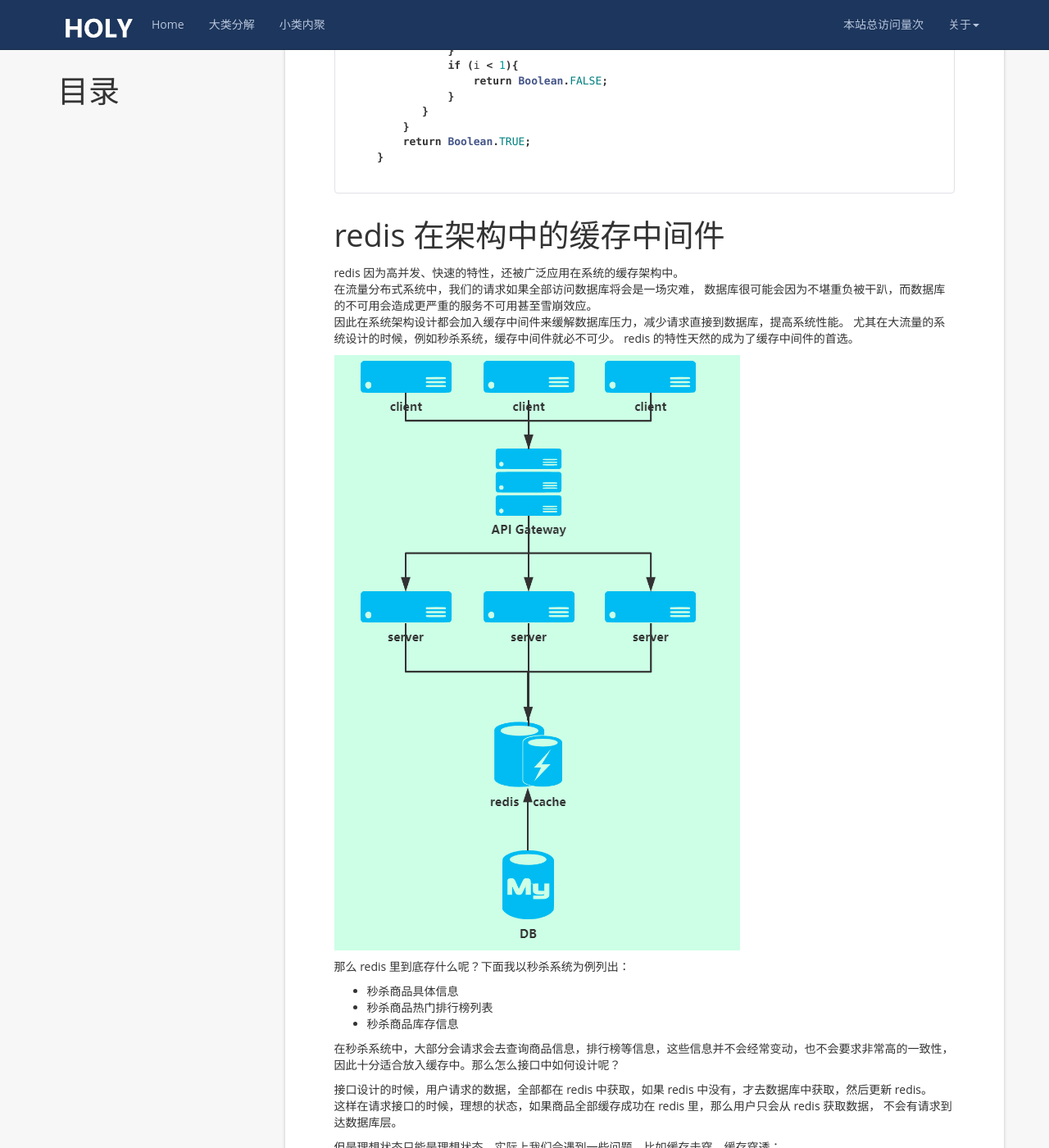
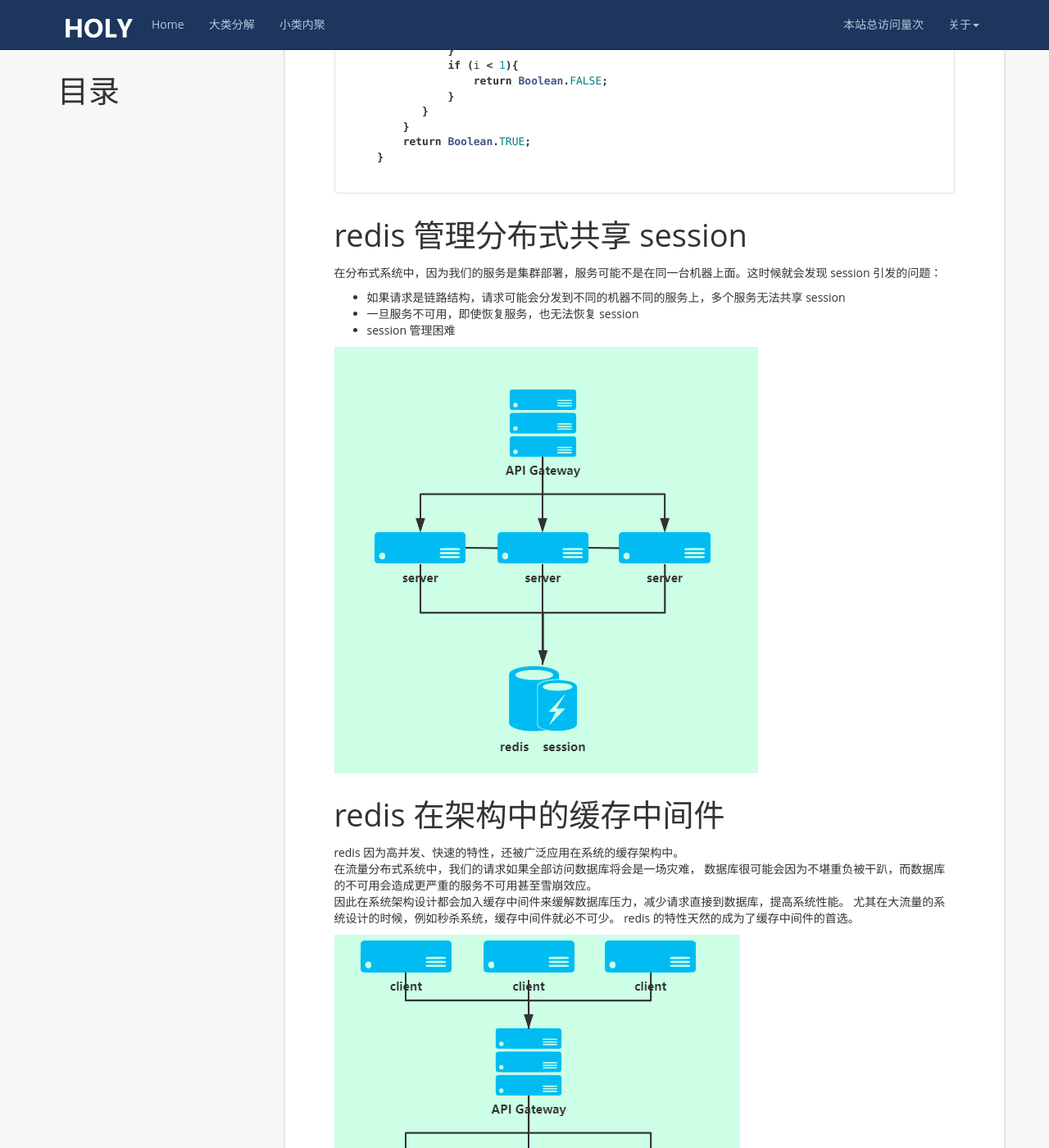
Before and after one commit to TorGor/TorGor.github.io, a Jekyll site: the page built from _posts/2020-4-8-distribute-architecture-redis.md, in a window 1280 px wide and 1400 px high, scrolled down 4526 px. Shown: the whole window at 82% size. Built offline with Jekyll 4.4.1, drawn with Linux system fonts in a browser that asks for light colours; nearby versions of some CDN libraries; a script that is not in the unit is left out; comment, search, counter and statistics services are not loaded; some of the changed text lies outside the part shown.

Commit message:
feat: redis

````diff
--- a/_posts/2020-4-8-distribute-architecture-redis.md
+++ b/_posts/2020-4-8-distribute-architecture-redis.md
@@ -138,6 +138,15 @@ redis string 类型有个方法可以在接口中使用， setnx ： set if not
 
 ```
 
+# redis 管理分布式共享 session
+
+在分布式系统中，因为我们的服务是集群部署，服务可能不是在同一台机器上面。这时候就会发现 session 引发的问题：
+* 如果请求是链路结构，请求可能会分发到不同的机器不同的服务上，多个服务无法共享 session
+* 一旦服务不可用，即使恢复服务，也无法恢复 session
+* session 管理困难
+
+![redis 缓存中间件架构](https://torgor.github.io/styles/images/redis/redis-session-manager.png)
+
 # redis 在架构中的缓存中间件
 
 redis 因为高并发、快速的特性，还被广泛应用在系统的缓存架构中。
@@ -168,8 +177,11 @@ redis 的特性天然的成为了缓存中间件的首选。
 
 怎么解决？
 * 缓存击穿：定时任务后台刷新；设置长久模式；加分布式锁；
-* 缓存穿透：缓存空值，即使没有数据也做缓存；布隆过滤器；
+* 缓存穿透：缓存空值，即使没有数据也做缓存；布隆过滤器，；
 * 缓存雪崩：预热数据；redis 高可用；redis 限流；
+
+如果对布隆过滤器不是很了解的，可以看下这篇文章
+[《高并发架构中一定要考虑的Bloom Filter 布隆过滤器》](https://torgor.github.io/2020/03/10/bloom-filter/)
 
 # 思考题
 
````
Also changed, not shown: other parts of _posts/2020-4-8-distribute-architecture-redis.md (+1 -1 lines), styles/images/redis/redis-session-manager.png (added).
